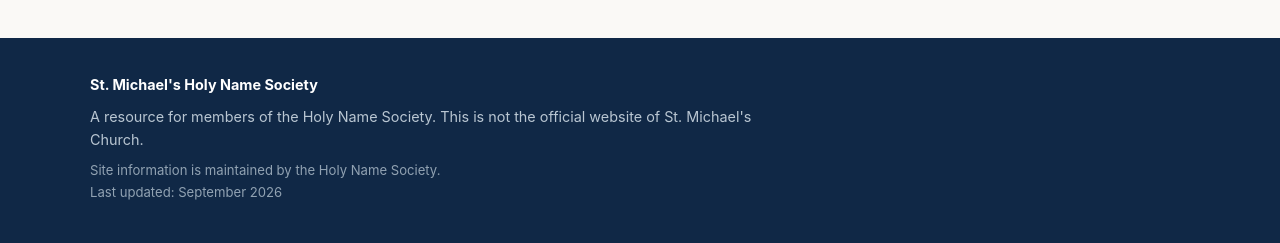
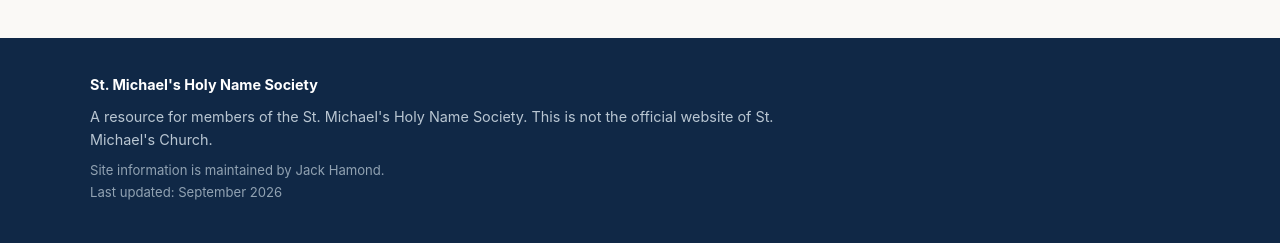
Before and after one commit to stmichaelshns/stmichaelshns.github.io, a Jekyll site: the page built from index.md, in a window 1280 px wide. Shown: the part 874-1117 px from the top of the page. Built offline with Jekyll 4.4.1, drawn with Linux system fonts in a browser that asks for light colours.

Commit message:
Update default.html

```diff
--- a/_layouts/default.html
+++ b/_layouts/default.html
@@ -73,12 +73,12 @@
       </p>
 
       <p class="footer-note">
-        A resource for members of the Holy Name Society.
+        A resource for members of the St. Michael's Holy Name Society.
         This is not the official website of St. Michael's Church.
       </p>
 
       <p class="footer-updated">
-        Site information is maintained by the Holy Name Society.
+        Site information is maintained by Jack Hamond.
         <br>
         Last updated: {{ site.last_updated }}
       </p>
```
